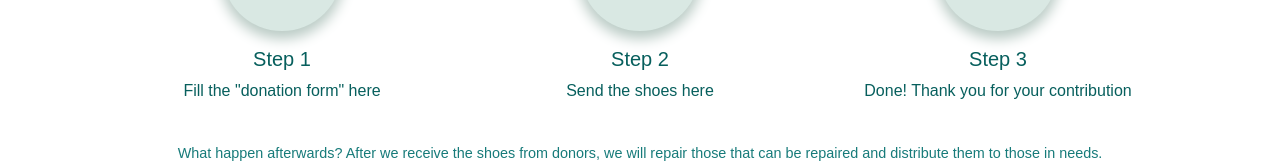
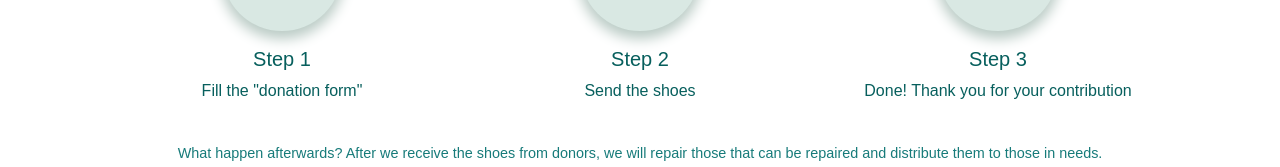
Before and after one commit to ririErliza/capstone-project-v3, a React (Create React App) app: page / in a window 1280 px wide. Shown: the part 750-917 px from the top of the page. Built offline with nearby package versions, Linux system fonts and the light colour scheme.

Commit message:
Update How.jsx

```diff
--- a/src/components/How.jsx
+++ b/src/components/How.jsx
@@ -17,7 +17,7 @@ const How = () => {
 
                     <div className="icon-circle"> <FaWpforms color='#17817f' size='50px'/></div>
                     <h5 className='pt-3'>Step 1</h5>
-                   <p>Fill the "donation form" here</p>
+                   <p>Fill the "donation form"</p>
 
 
             </Col>
@@ -26,7 +26,7 @@ const How = () => {
 
                  <div className="icon-circle"> <FiSend color='#17817f' size='50px'/></div>
                     <h5 className='pt-3'>Step 2</h5>
-                  <p>Send the shoes here</p>
+                  <p>Send the shoes</p>
 
 
             </Col>
```
